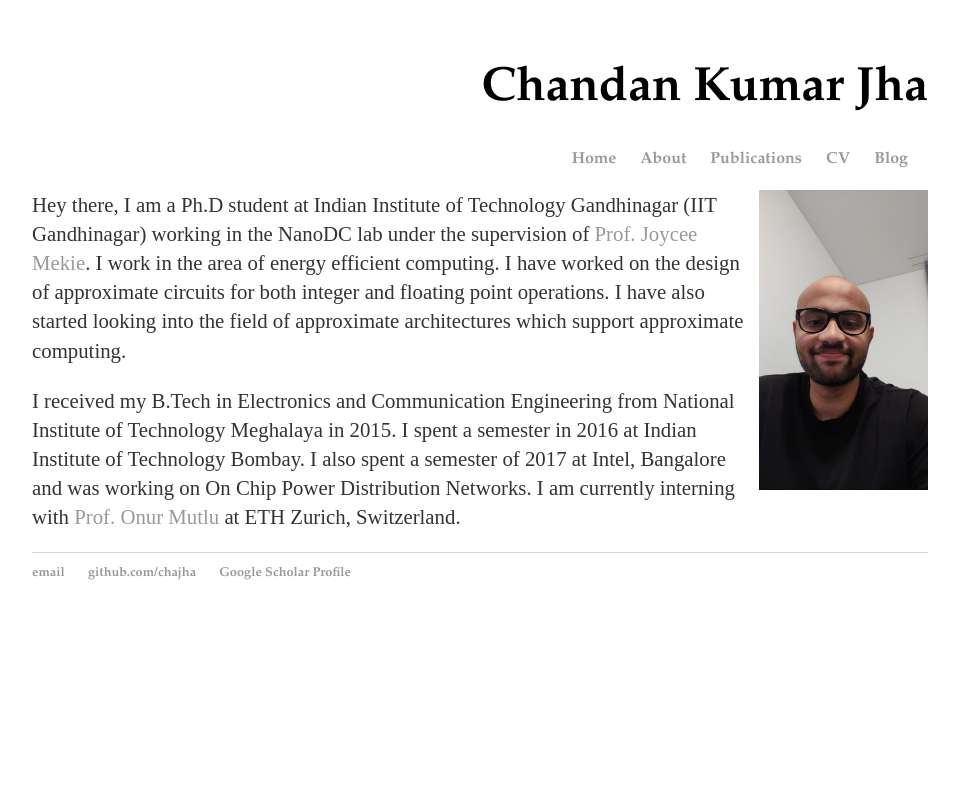
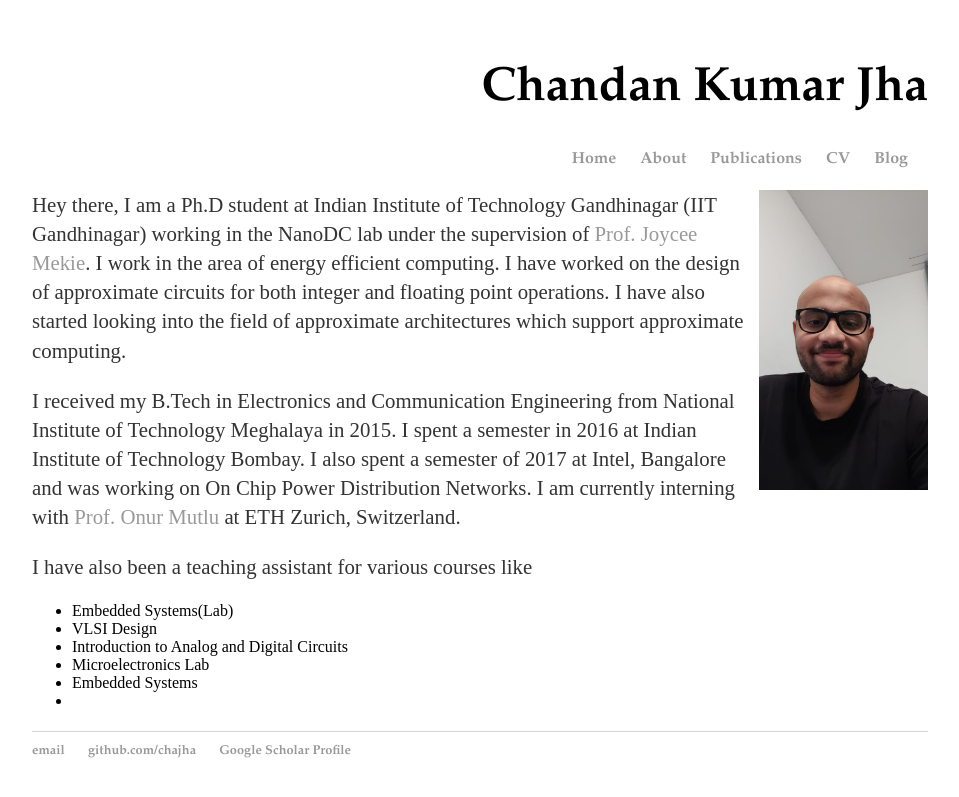
Before and after one commit to chajha/chajha.github.io, a Jekyll site: the page built from pages/about.html, in a window 1280 px wide. Shown: the top 797 px of the page, without its empty margins (160-1119 px from the left). Built offline with Jekyll 4.4.1, drawn with Linux system fonts in a browser that asks for light colours.

Commit message:
Update about.html

```diff
--- a/pages/about.html
+++ b/pages/about.html
@@ -13,3 +13,14 @@ I have also started looking into the field of approximate architectures which su
 I received my B.Tech in Electronics and Communication Engineering from National Institute of Technology Meghalaya in 2015. I spent a semester in 2016 at Indian Institute of Technology Bombay. I also spent a semester of 2017 at Intel, Bangalore and was working on On Chip Power Distribution Networks.
   I am currently interning with <a href="https://users.ece.cmu.edu/~omutlu/">Prof. Onur Mutlu</a> at ETH Zurich, Switzerland.
 </p>
+<p>
+  I have also been a teaching assistant for various courses like
+  <ul>
+    <li> Embedded Systems(Lab) </li>
+    <li> VLSI Design </li>
+    <li> Introduction to Analog and Digital Circuits </li>
+    <li> Microelectronics Lab </li>
+    <li> Embedded Systems </li>
+    <li> </li>
+  </ul>
+</p>
```
